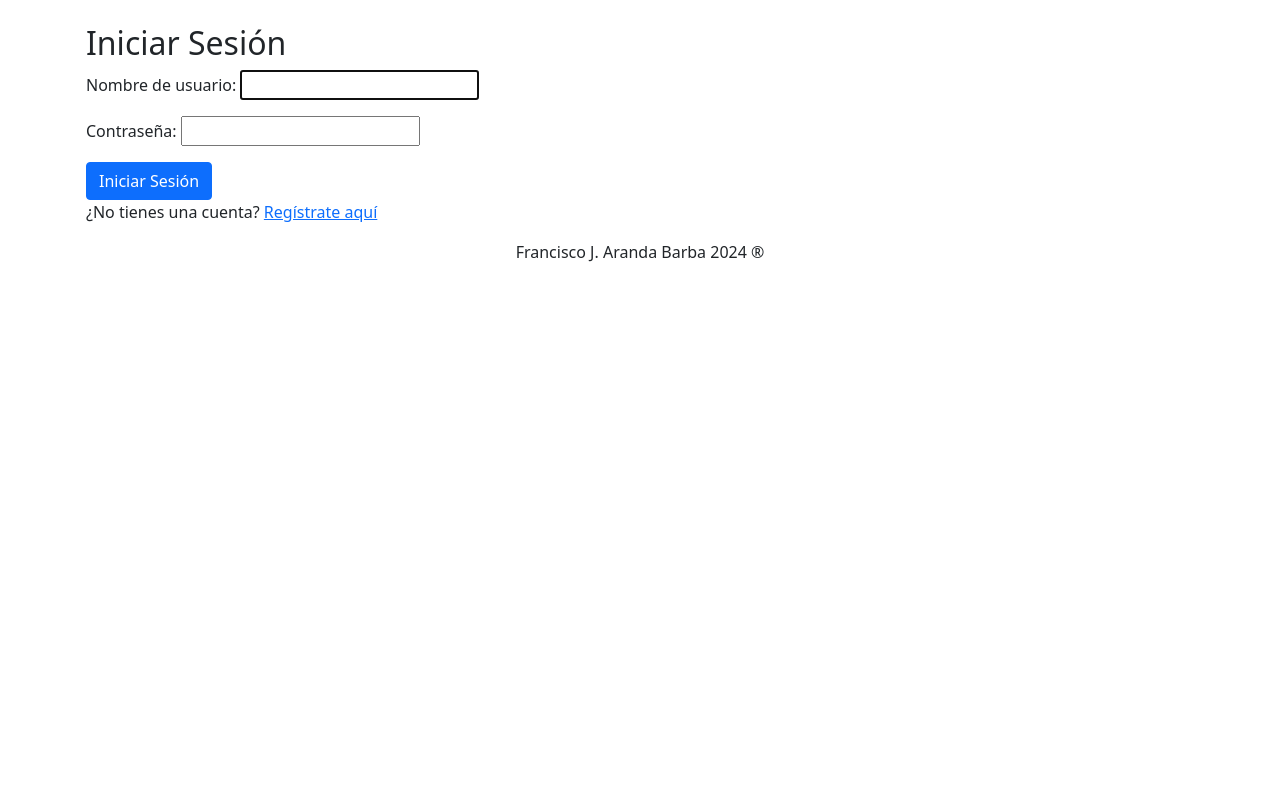
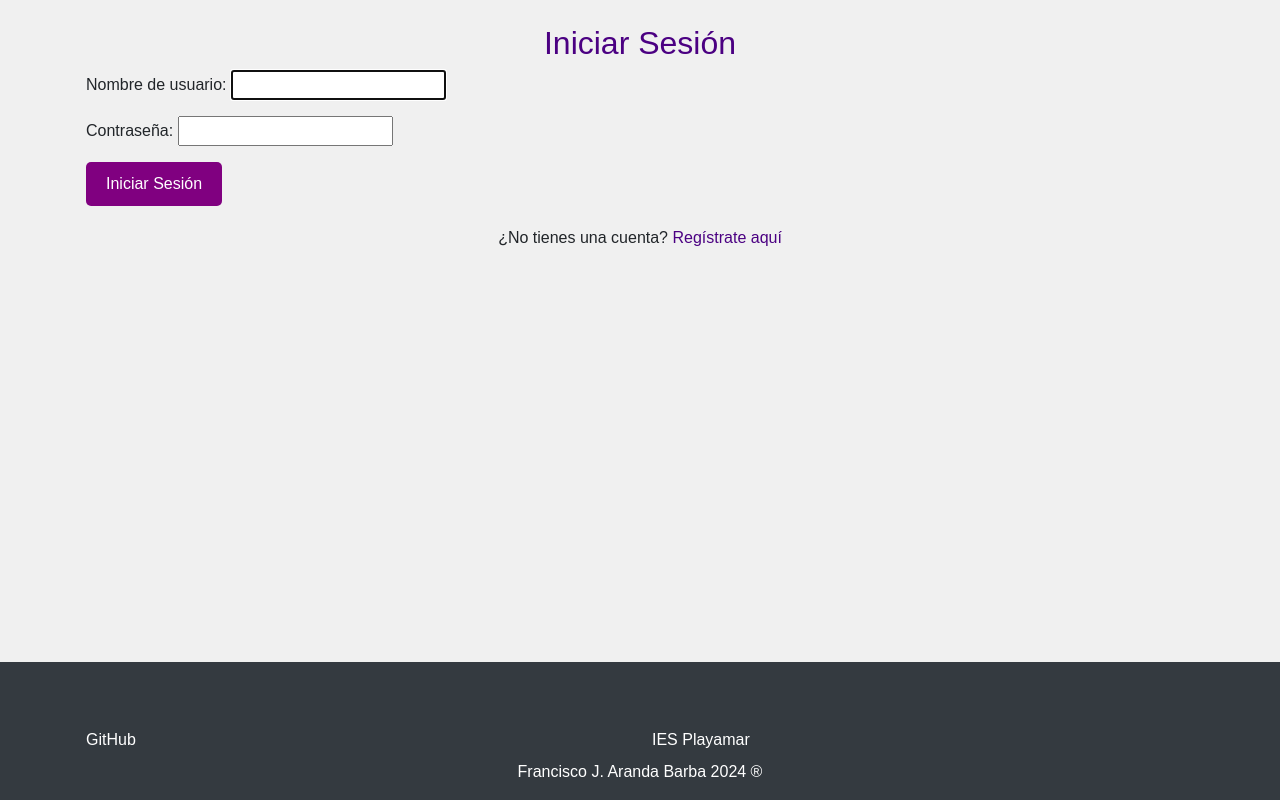
Before and after one commit to FJAB1992/TFG_PS, a Django app: page /login/ in a window 1280 px wide. Run offline with Django 5.2, Linux system fonts and the light colour scheme; some libraries are stand-ins or nearby versions.

Commit message:
formato_01

```diff
--- /dev/null
+++ b/tfg_ps_app/static/css/login.css
@@ -0,0 +1,170 @@
+body {
+    font-family: Arial, sans-serif;
+    background-color: #f0f0f0;
+}
+
+.container {
+    margin-top: 50px;
+}
+
+.card {
+    width: 300px;
+    margin: 0 auto;
+    padding: 20px;
+    background-color: #d1d1ff;
+
+    body {
+        font-family: Arial, sans-serif;
+        background-color: #f0f0f0;
+    }
+
+    .container {
+        margin-top: 50px;
+    }
+
+    .card {
+        width: 300px;
+        margin: 0 auto;
+        padding: 20px;
+        background-color: #d1d1ff;
+        border-radius: 10px;
+        box-shadow: 0 0 10px rgba(0, 0, 0, 0.1);
+    }
+
+    h2 {
+        color: #4b0082;
+        text-align: center;
+    }
+
+    .form-group {
+        margin-bottom: 20px;
+    }
+
+    .form-control {
+        border: 1px solid #4b0082;
+        border-radius: 5px;
+    }
+
+    .form-control:focus {
+        border-color: #800080;
+        box-shadow: none;
+    }
+
+    .btn-primary {
+        background-color: #800080;
+        border: none;
+        border-radius: 5px;
+        padding: 10px 20px;
+        font-size: 16px;
+        color: #fff;
+        cursor: pointer;
+        transition: background-color 0.3s ease;
+    }
+
+    .btn-primary:hover {
+        background-color: #4b0082;
+    }
+
+    .text-center {
+        text-align: center;
+    }
+
+    .btn-secondary {
+        background-color: #4b0082;
+        border: none;
+        border-radius: 5px;
+        padding: 10px 20px;
+        font-size: 16px;
+        color: #fff;
+        cursor: pointer;
+        transition: background-color 0.3s ease;
+    }
+
+    .btn-secondary:hover {
+        background-color: #800080;
+    }
+
+    .link {
+        text-align: center;
+        margin-top: 20px;
+    }
+
+    .link a {
+        text-decoration: none;
+        color: #4b0082;
+    }
+
+    .link a:hover {
+        color: #800080;
+    }
+
+    border-radius: 10px;
+    box-shadow: 0 0 10px rgba(0, 0, 0, 0.1);
+}
+
+h2 {
+    color: #4b0082;
+    text-align: center;
+}
+
+.form-group {
+    margin-bottom: 20px;
+}
+
+.form-control {
+    border: 1px solid #4b0082;
+    border-radius: 5px;
+}
+
+.form-control:focus {
+    border-color: #800080;
+    box-shadow: none;
+}
+
+.btn-primary {
+    background-color: #800080;
+    border: none;
+    border-radius: 5px;
+    padding: 10px 20px;
+    font-size: 16px;
+    color: #fff;
+    cursor: pointer;
+    transition: background-color 0.3s ease;
+}
+
+.btn-primary:hover {
+    background-color: #4b0082;
+}
+
+.text-center {
+    text-align: center;
+}
+
+.btn-secondary {
+    background-color: #4b0082;
+    border: none;
+    border-radius: 5px;
+    padding: 10px 20px;
+    font-size: 16px;
+    color: #fff;
+    cursor: pointer;
+    transition: background-color 0.3s ease;
+}
+
+.btn-secondary:hover {
+    background-color: #800080;
+}
+
+.link {
+    text-align: center;
+    margin-top: 20px;
+}
+
+.link a {
+    text-decoration: none;
+    color: #4b0082;
+}
+
+.link a:hover {
+    color: #800080;
+}
--- a/tfg_ps_app/templates/base_tfg.html
+++ b/tfg_ps_app/templates/base_tfg.html
@@ -4,7 +4,7 @@
 <head>
     <meta charset="UTF-8">
     <meta name="viewport" content="width=device-width, initial-scale=1.0">
-    <title>Bootstrap Site</title>
+
     <link rel="stylesheet" href="https://stackpath.bootstrapcdn.com/bootstrap/5.0.0-alpha1/css/bootstrap.min.css" integrity="sha384-r4NyP46KrjDleawBgD5tp8Y7UzmLA05oM1iAEQ17CSuDqnUK2+k9luXQOfXJCJ4I" crossorigin="anonymous">
     <script src="https://cdn.jsdelivr.net/npm/popper.js@1.16.0/dist/umd/popper.min.js" integrity="sha384-Q6E9RHvbIyZFJoft+2mJbHaEWldlvI9IOYy5n3zV9zzTtmI3UksdQRVvoxMfooAo" crossorigin="anonymous"></script>
     <script src="https://stackpath.bootstrapcdn.com/bootstrap/5.0.0-alpha1/js/bootstrap.min.js" integrity="sha384-oesi62hOLfzrys4LxRF63OJCXdXDipiYWBnvTl9Y9/TRlw5xlKIEHpNyvvDShgf/" crossorigin="anonymous"></script>
@@ -12,13 +12,32 @@
     <title>{% block titulo %}  {% endblock %}</title>
     {% block cabecera %} {% endblock %}
 </head>
-
+<style>
+    a{
+        text-decoration:none
+    }
+</style>
 <body>
     {% block cuerpo %}
     {% endblock %}
-    <footer class="text-center">
-        <p>Francisco J. Aranda Barba 2024 &reg;</p>
+    <footer class="fixed-bottom bg-dark text-white p-3">
+        <div class="container">
+            <div class="row justify-content-between">
+                <div class="col-lg-6 text-start">
+                    <a href="https://github.com/FJAB1992" target="_blank" class="text-white">GitHub</a>
+                </div>
+                <div class="col-lg-6 text-end">
+                    <a href="https://iesplayamar.es/" target="_blank" class="text-white">IES Playamar</a>
+                </div>
+            </div>
+            <div class="row mt-2">
+                <div class="col text-center">
+                    <p class="mb-0">Francisco J. Aranda Barba 2024 &reg;</p>
+                </div>
+            </div>
+        </div>
     </footer>
+
 </body>
 
 </html>
--- a/tfg_ps_app/templates/login.html
+++ b/tfg_ps_app/templates/login.html
@@ -1,8 +1,9 @@
 {% extends "base_tfg.html" %}
-
+{% load static %}
 {% block titulo %}Inicio de sesión{% endblock %}
-
-{% block cabecera %} {% endblock %}
+{% block cabecera %}
+<link rel="stylesheet" href="{% static 'css/login.css' %}">
+{% endblock %}
 
 {% block cuerpo %}
 <div class="container mt-4">
@@ -12,6 +13,8 @@
         {{ form.as_p }}
         <button type="submit" class="btn btn-primary">Iniciar Sesión</button>
     </form>
-    <p>¿No tienes una cuenta? <a href="{% url 'tfg_ps_app:signup' %}">Regístrate aquí</a></p>
+    <div class="link">
+        <p>¿No tienes una cuenta? <a href="{% url 'tfg_ps_app:signup' %}">Regístrate aquí</a></p>
+    </div>
 </div>
 {% endblock %}
--- a/tfg_ps_app/templates/signup.html
+++ b/tfg_ps_app/templates/signup.html
@@ -1,6 +1,11 @@
 {% extends "base_tfg.html" %}
+{% load static %}
 
 {% block titulo %}Registro{% endblock %}
+
+{% block cabecera %}
+<link rel="stylesheet" href="{% static 'css/login.css' %}">
+{% endblock %}
 
 {% block cuerpo %}
 <div class="container mt-4">
```
Also changed, not shown: tfg_ps_app/static/css/inicio.css (added, +43 -0 lines), tfg_ps_app/templates/inicio.html (+10 -2 lines).
